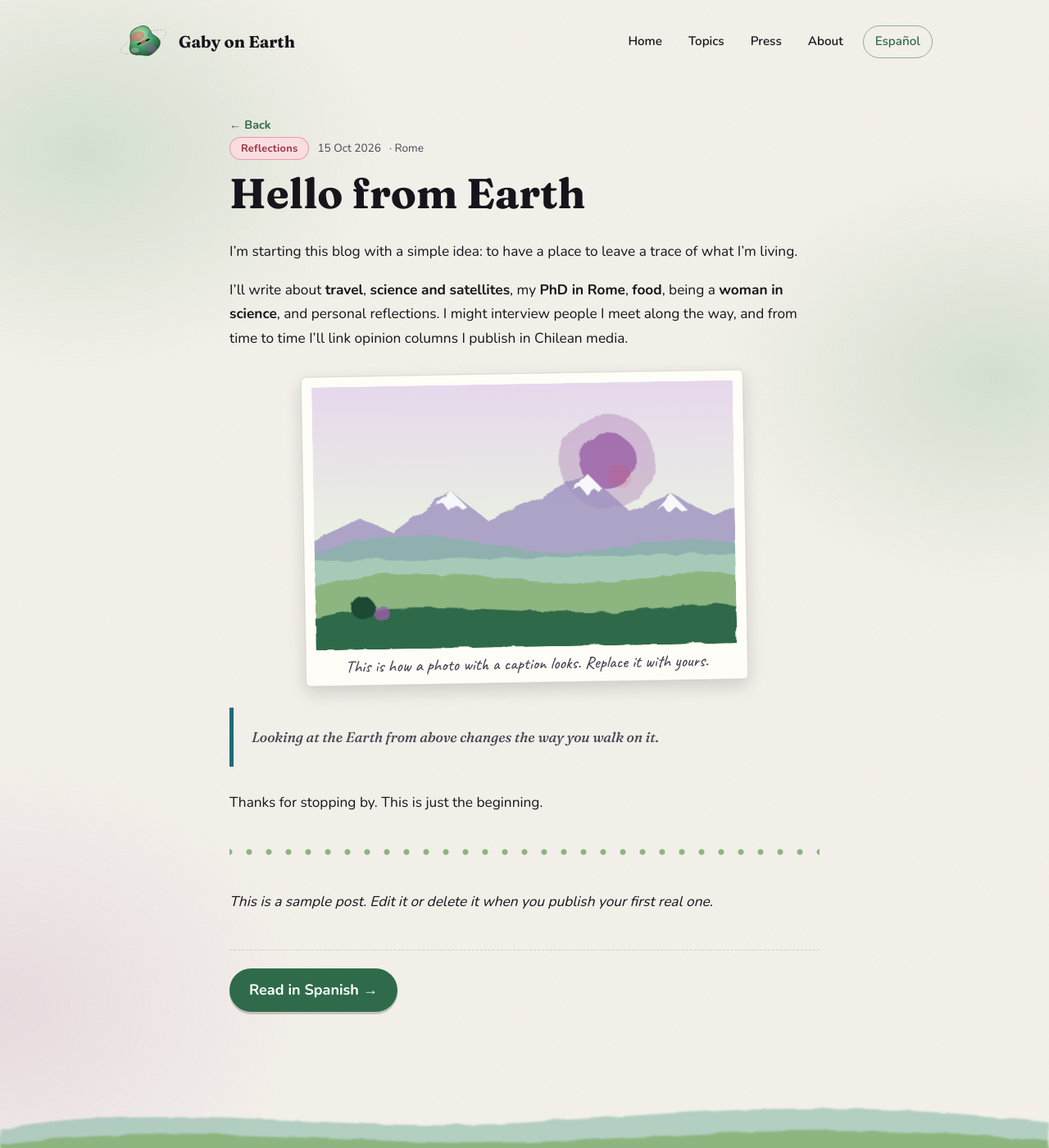
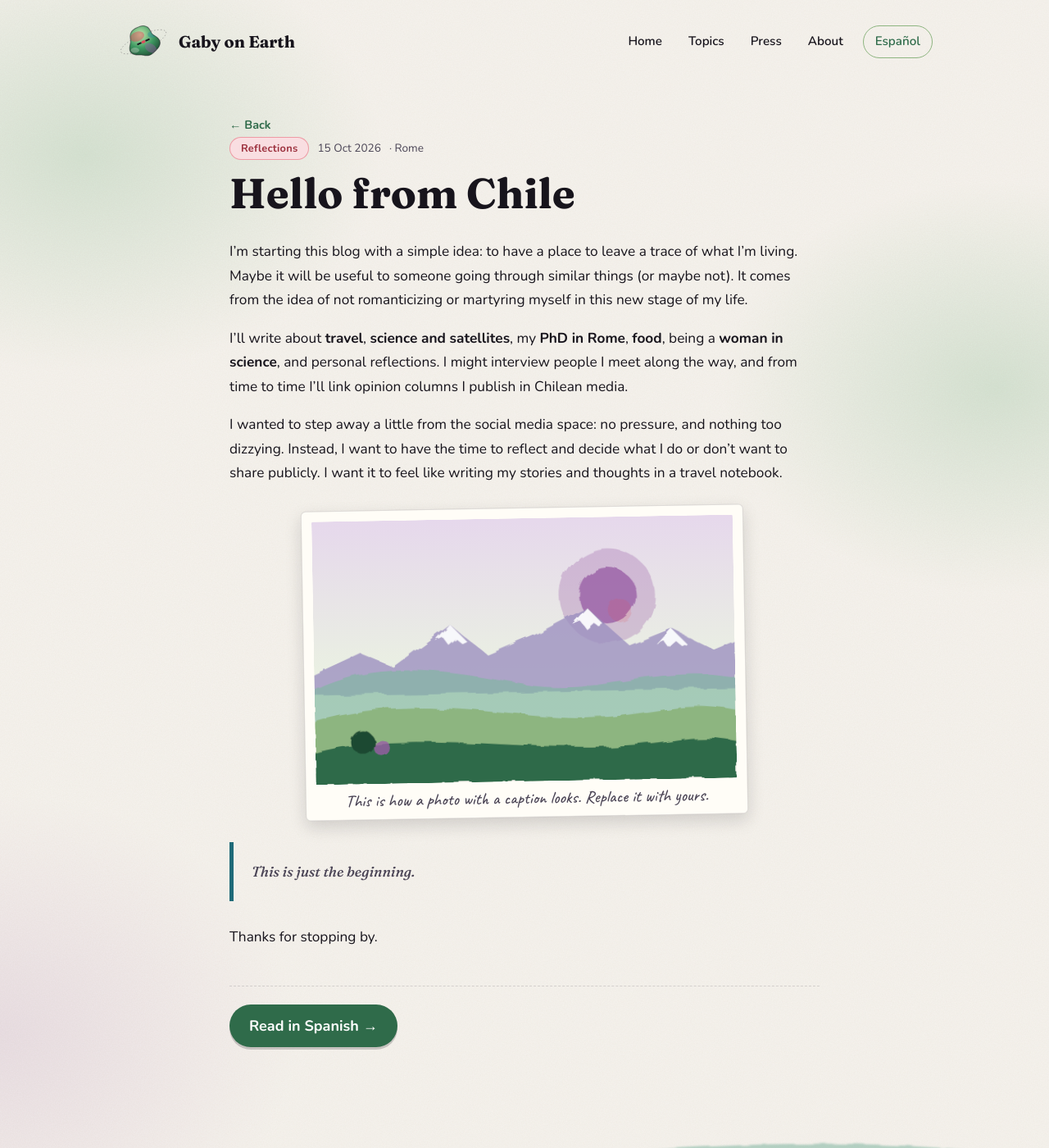
Before and after one commit to gabyonearth/gabyonearth.github.io, a Jekyll site: the page built from _posts/2026-10-15-hello-from-earth.md, in a window 1280 px wide and 1400 px high. Shown: the whole window at 82% size. Built offline with Jekyll 4.4.1, drawn with Linux system fonts in a browser that asks for light colours.

Commit message:
Primera entrada: versión en inglés igual a la de español

```diff
--- a/_posts/2026-10-15-hello-from-earth.md
+++ b/_posts/2026-10-15-hello-from-earth.md
@@ -1,23 +1,21 @@
 ---
-title: "Hello from Earth"
+title: "Hello from Chile"
 date: 2026-10-15
 lang: en
 ref: bienvenida
 category: reflexiones
 location: Rome
-excerpt: "Why I started this blog and what I'll write about: travel, science, satellites, food and a lot of learning."
+excerpt: "Why I started this blog and what I'll write about here"
 ---
 
-I'm starting this blog with a simple idea: to have a place to leave a trace of what I'm living.
+I'm starting this blog with a simple idea: to have a place to leave a trace of what I'm living. Maybe it will be useful to someone going through similar things (or maybe not). It comes from the idea of not romanticizing or martyring myself in this new stage of my life.
 
 I'll write about **travel**, **science and satellites**, my **PhD in Rome**, **food**, being a **woman in science**, and personal reflections. I might interview people I meet along the way, and from time to time I'll link opinion columns I publish in Chilean media.
 
+I wanted to step away a little from the social media space: no pressure, and nothing too dizzying. Instead, I want to have the time to reflect and decide what I do or don't want to share publicly. I want it to feel like writing my stories and thoughts in a travel notebook.
+
 {% include figure.html src="/assets/img/cover-default.svg" caption="This is how a photo with a caption looks. Replace it with yours." %}
 
-> Looking at the Earth from above changes the way you walk on it.
+> This is just the beginning.
 
-Thanks for stopping by. This is just the beginning.
-
----
-
-*This is a sample post. Edit it or delete it when you publish your first real one.*
+Thanks for stopping by.
```
